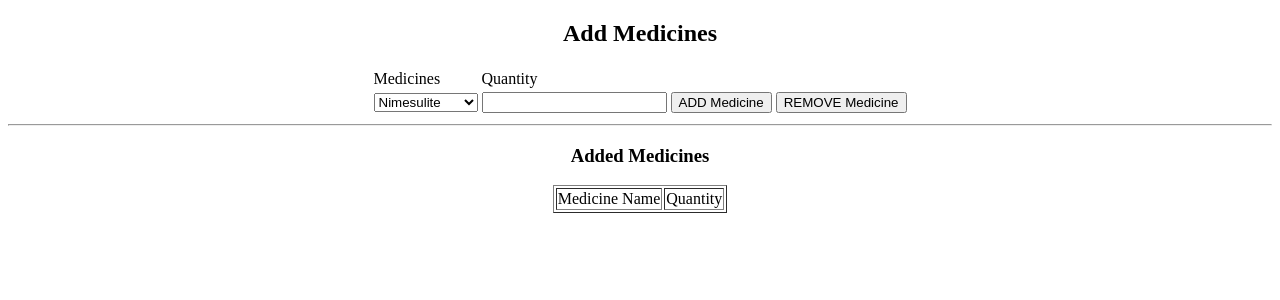
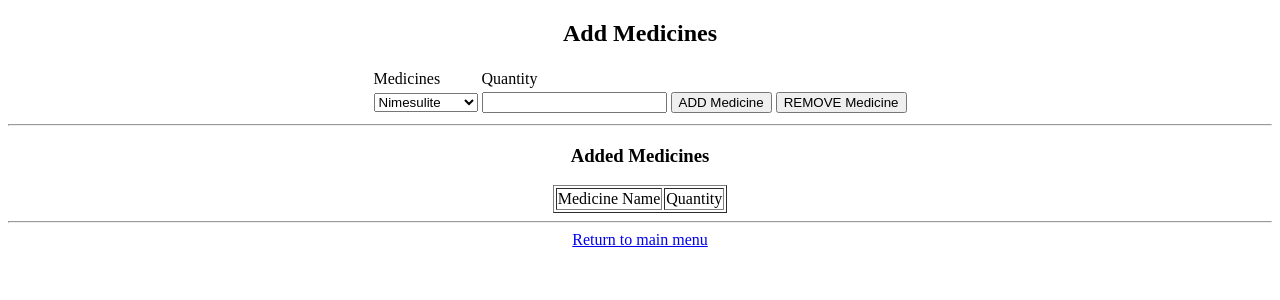
Before and after one commit to hetjagani/Hospital-Management-System, a PHP site: page /generate_pharma_bill_next.php in a window 1280 px wide. Shown: the top 300 px of the page. Run offline with PHP 8.4, Linux system fonts and the light colour scheme; the visitor is signed in with stand-in values (Sample User, id 1); data comes from the database, SQL or seed files in the repository.

Commit message:
minor pharma bill change

```diff
--- a/generate_pharma_bill_next.php
+++ b/generate_pharma_bill_next.php
@@ -104,6 +104,8 @@
     ?>
 
   </table>
+  <hr>
+  <a href="pharmacist_menu.php">Return to main menu</a>
   </center>
 </body>
 </html>
```
